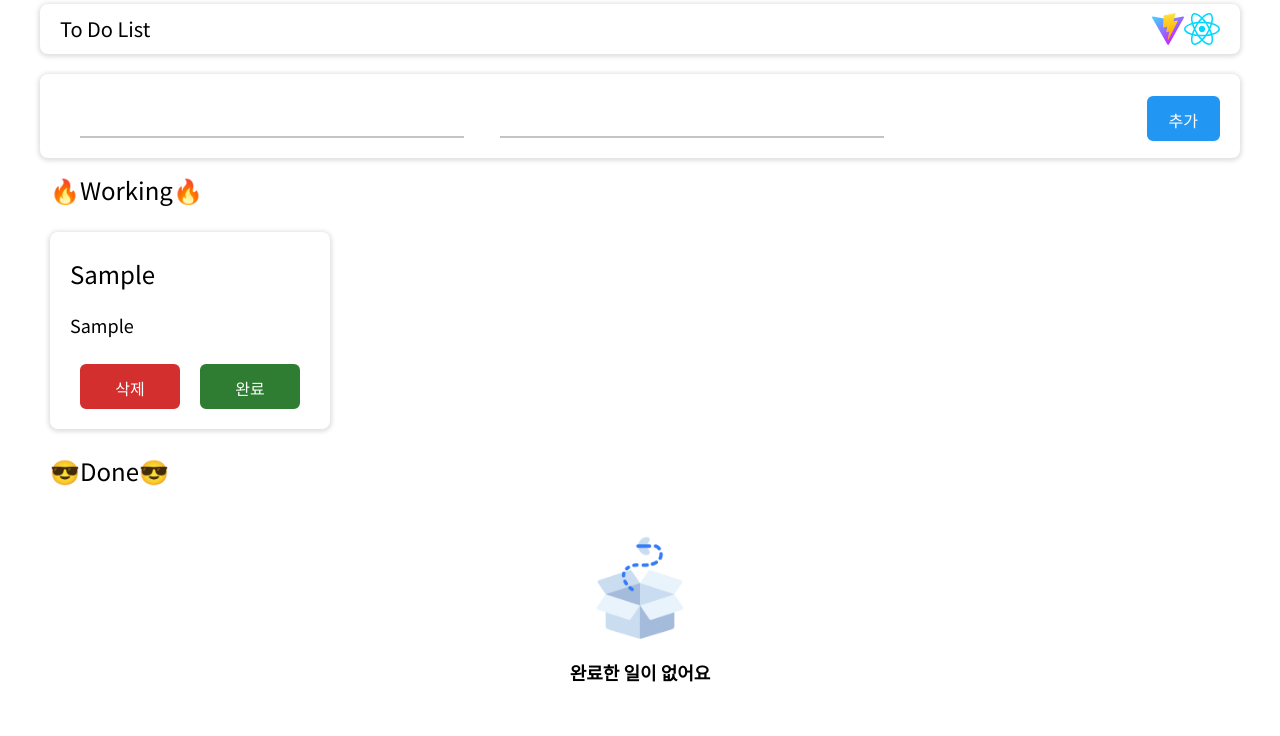
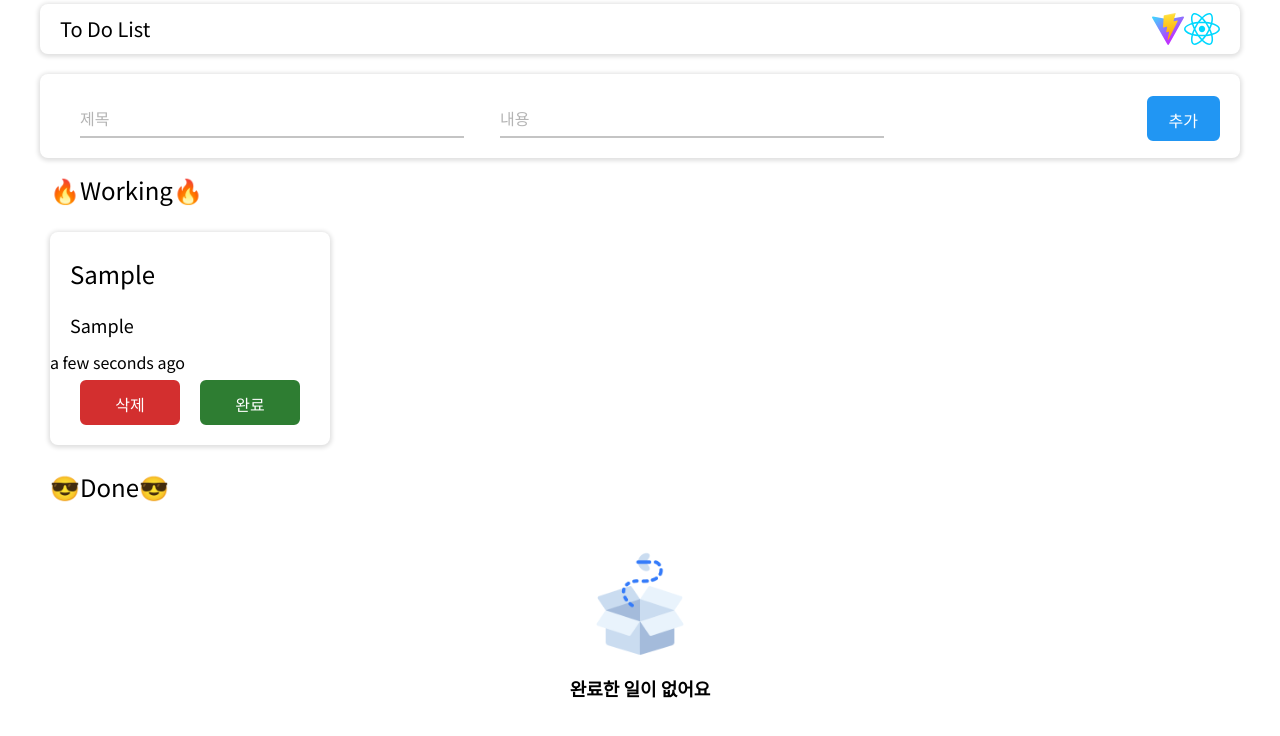
Before and after one commit to synuns/toDoList, a React (Vite) app: page / in a window 1280 px wide. Both pictures are taken after typing "Sample", "Sample" into the empty fields and a click on the button "추가". Shown: the top 736 px of the page. Built offline with nearby package versions, Linux system fonts and the light colour scheme.

Commit message:
✨ feature show createdBy

```diff
--- a/src/components/InputForm.jsx
+++ b/src/components/InputForm.jsx
@@ -5,6 +5,7 @@ import Button from '../common/Button';
 import Input from '../common/Input';
 import { createToDo } from '../redux/modules/toDoList';
 import { nanoid } from 'nanoid';
+import { currentTime } from '../utils/date';
 
 const FormBox = styled.div`
   width: 100%;
@@ -47,13 +48,14 @@ function InputForm() {
   };
 
   const handleCreate = () => {
-    console.log(new Intl.DateTimeFormat('kr-ko').format(new Date()));
+    // TODO createdBy with intl
     if (title && content) {
       const toDo = {
         id: nanoid(),
         title,
         content,
         isDone: false,
+        createdBy: currentTime(),
       };
 
       dispatch(createToDo(toDo));
@@ -70,9 +72,9 @@ function InputForm() {
   return (
     <FormBox>
       <InputBox>
-        <Input name="제목" id="title" onChange={handleChange} value={title} />
+        <Input label="제목" id="title" onChange={handleChange} value={title} />
         <Input
-          name="내용"
+          label="내용"
           id="content"
           onChange={handleChange}
           value={content}
--- a/src/components/ToDoCard.jsx
+++ b/src/components/ToDoCard.jsx
@@ -2,6 +2,7 @@ import React from 'react';
 import { Link } from 'react-router-dom';
 import styled from 'styled-components';
 import Button from '../common/Button';
+import { elapsedTime } from '../utils/date';
 
 const StyledCard = styled(Link)`
   border-radius: 8px;
@@ -37,6 +38,7 @@ function ToDoCard({ data, onToggle, onDelete }) {
     <StyledCard id={data.id} to={`details/${data.id}`}>
       <h1 className="title">{data.title}</h1>
       <h3 className="content">{data.content}</h3>
+      <span className="date">{elapsedTime(data.createdBy)}</span>
       <ButtonBox>
         <Button color="#d32f2f" onClick={() => onDelete(data.id)}>
           삭제
--- a/src/pages/Details.jsx
+++ b/src/pages/Details.jsx
@@ -32,6 +32,7 @@ const Details = () => {
       <Subtitle>{toDo.title}</Subtitle>
       <div>{toDo.content}</div>
       <div>{toDo.isDone ? '완료' : '미완료'}</div>
+      <div>{toDo.createdBy}</div>
     </DetailBox>
   );
 };
--- a/src/utils/date.js
+++ b/src/utils/date.js
@@ -1,10 +1,16 @@
-const addZero = (n) => {
-  return n < 10 ? '0' + n : n;
+import moment from "moment";
+import 'moment/dist/locale/ko';
+
+moment.locale('ko');
+
+const currentTime = () => {
+  const format = "YYYY-MM-DD HH:mm:ss";
+  const date = new Date();
+  return moment(date).format(format);
 }
 
-const getDate = () => {
-  var date = new Date();
-  return date.getFullYear().toString() + addZero(date.getMonth() + 1) + addZero( date.getDate()) + addZero( date.getHours() ) + addZero( date.getMinutes() ) + addZero(date.getSeconds());
+const elapsedTime = (date) => {
+  return moment(date).fromNow();
 }
 
-export { getDate };
+export { currentTime, elapsedTime };
```
